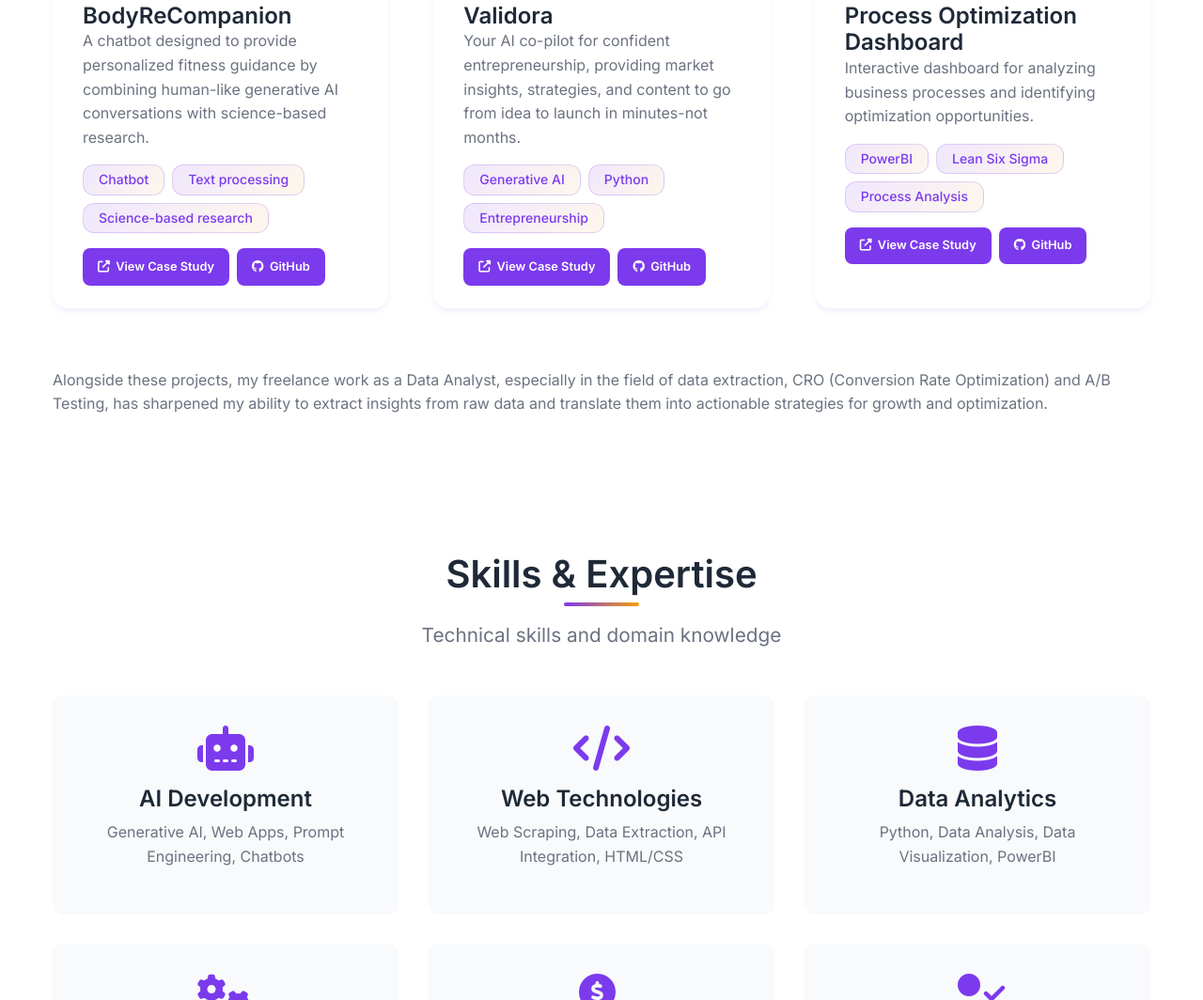
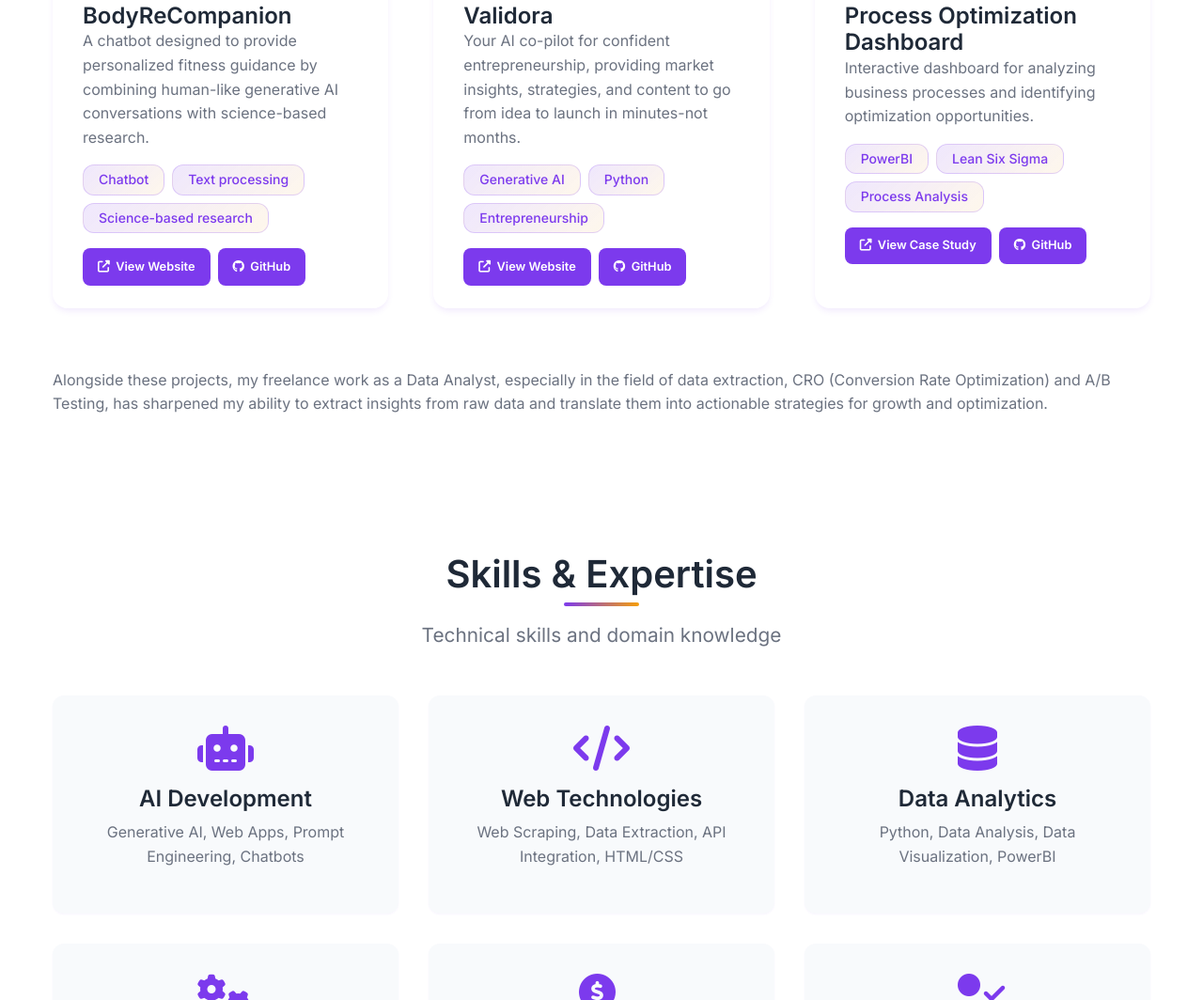
Before and after one commit to Laura1608/portfolio-website, a website: page index.html in a window 1280 px wide. Shown: the part 2389-3453 px from the top of the page at 94% size. Drawn offline with Linux system fonts and the light colour scheme.

Commit message:
Finetuning Project section incl examples

```diff
--- a/index.html
+++ b/index.html
@@ -144,7 +144,7 @@
                                     <span class="tag">Science-based research</span>
                                 </div>
                                 <div class="project-actions">
-                                    <a href="https://github.com/laura1608" class="btn btn-project" target="_blank"><i class="fas fa-external-link-alt"></i> View Case Study</a>
+                                    <a href="https://www.bodyrecompanion.com/" class="btn btn-project" target="_blank"><i class="fas fa-external-link-alt"></i> View Website</a>
                                     <a href="https://github.com/laura1608" class="btn btn-project" target="_blank"><i class="fab fa-github"></i> GitHub</a>
                                 </div>
                             </div>
@@ -167,7 +167,7 @@
                                     <span class="tag">Entrepreneurship</span>
                                 </div>
                                 <div class="project-actions">
-                                    <a href="https://github.com/laura1608" class="btn btn-project" target="_blank"><i class="fas fa-external-link-alt"></i> View Case Study</a>
+                                    <a href="https://www.validora-ai.com/" class="btn btn-project" target="_blank"><i class="fas fa-external-link-alt"></i> View Website</a>
                                     <a href="https://github.com/laura1608" class="btn btn-project" target="_blank"><i class="fab fa-github"></i> GitHub</a>
                                 </div>
                             </div>
```
